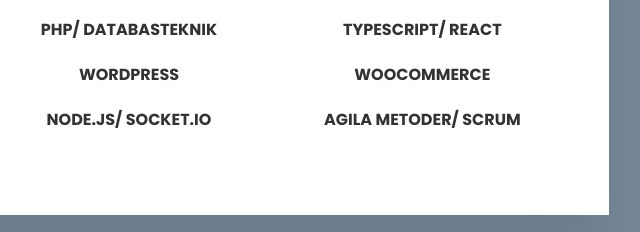
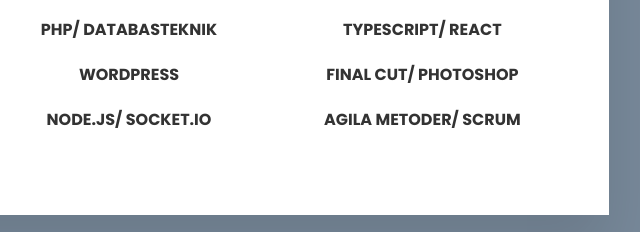
Before and after one commit to Andersson76/CV, a plain HTML site: page index.html in a window 1280 px wide. Shown: the part 1053-1285 px from the top of the page, 531-1171 px from the left. Drawn offline with Linux system fonts and the light colour scheme.

Commit message:
add-apple-adobe

```diff
--- a/index.html
+++ b/index.html
@@ -157,7 +157,7 @@
                                 <h4> wordpress</h4>
                             </li>
                             <li>
-                                <h4> woocommerce</h4>
+                                <h4> final cut/ photoshop</h4>
                             </li>
                             <li>
                                 <h4> node.js/ socket.io</h4>
```
